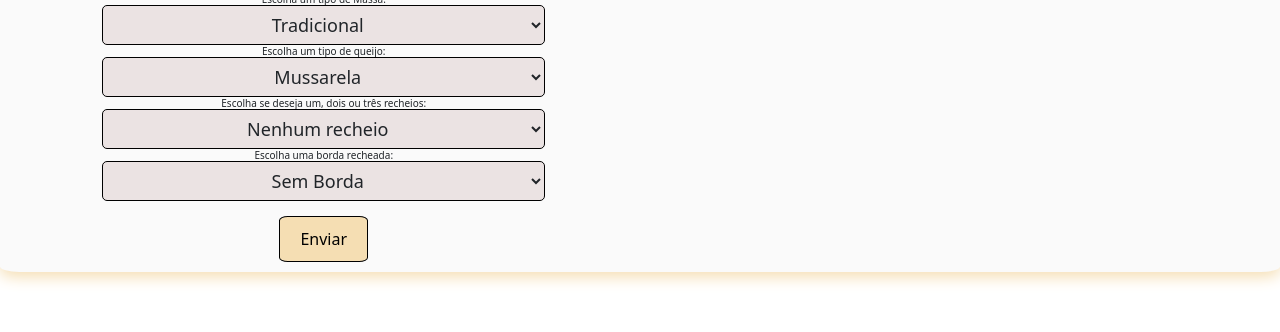
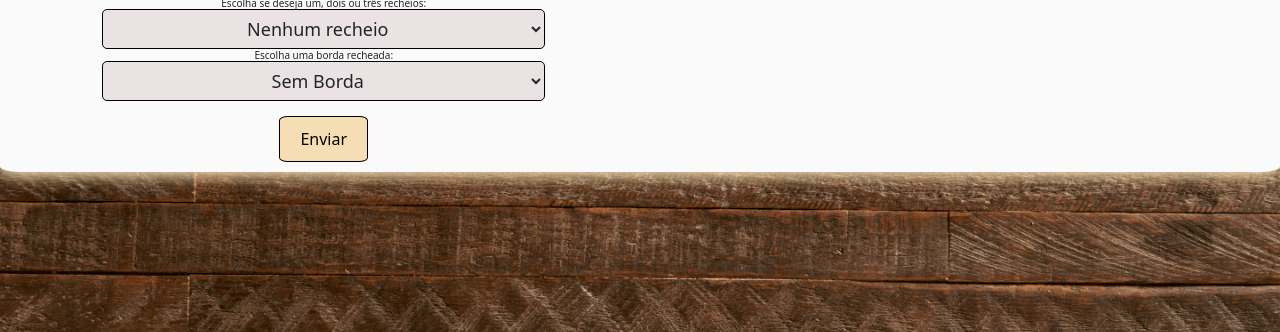
Before and after one commit to gabryel-araujo/daPizza-JS, a website built with Vite: page src/html/monte-sua.html in a window 1280 px wide. Shown: the part 383-715 px from the top of the page. Built offline with nearby package versions, Linux system fonts and the light colour scheme.

Commit message:
update background

```diff
--- a/package.json
+++ b/package.json
@@ -16,7 +16,7 @@
   },
   "dependencies": {
     "flowbite": "^1.6.5",
-    "sweetalert2": "^11.7.5",
+    "sweetalert2": "^11.4.8",
     "tw-elements": "^1.0.0-beta2"
   }
 }
--- a/src/css/monte-sua.css
+++ b/src/css/monte-sua.css
@@ -7,13 +7,6 @@
 }
 .alinhar {
   text-align: center;
-}
-main {
-  margin-top: 100px;
-  background-image: url("/madeira-bg.png");
-  background-repeat: repeat;
-  background-position: center center;
-  background-size: cover;
 }
 
 .enviar-box {
--- a/src/css/style.css
+++ b/src/css/style.css
@@ -441,6 +441,6 @@ header :nth-child(7) {
 .bodyCadastro,
 .bodyUsuarios {
   background-image: url(/madeira-bg.png);
-  background-position: center;
-  background-position-y: -130px;
+  background-repeat: no-repeat;
+  background-size: cover;
 }
--- a/src/html/cadastro.html
+++ b/src/html/cadastro.html
@@ -34,7 +34,7 @@
     >
       <div class="container max-w-screen-lg mx-auto mt-20">
         <div class="flex justify-center items-center flex-col">
-          <h2 class="font-semibold text-gray-600 titulos mb-5">
+          <h2 class="font-semibold text-gray-600 titulos mb-5 mt-20">
             Faça seu cadastro
           </h2>
           <div
--- a/src/html/monte-sua.html
+++ b/src/html/monte-sua.html
@@ -39,7 +39,7 @@
         >
       </nav>
     </header>
-    <main>
+    <main class="bodyCadastro">
       <div class="alinhar caixa-de-texto container">
         <div class="div1">
           <h1 class="titulos">Monte Sua Pizza</h1>
```
Also changed, not shown: 2 other files.
